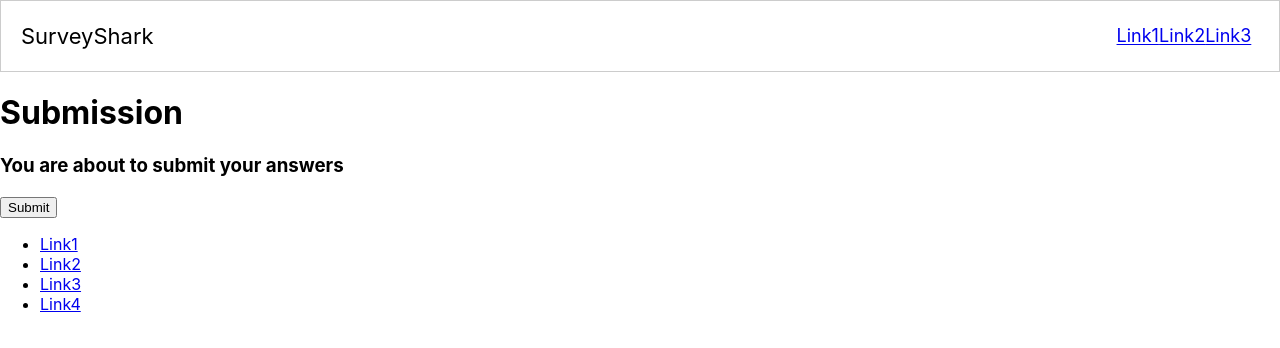
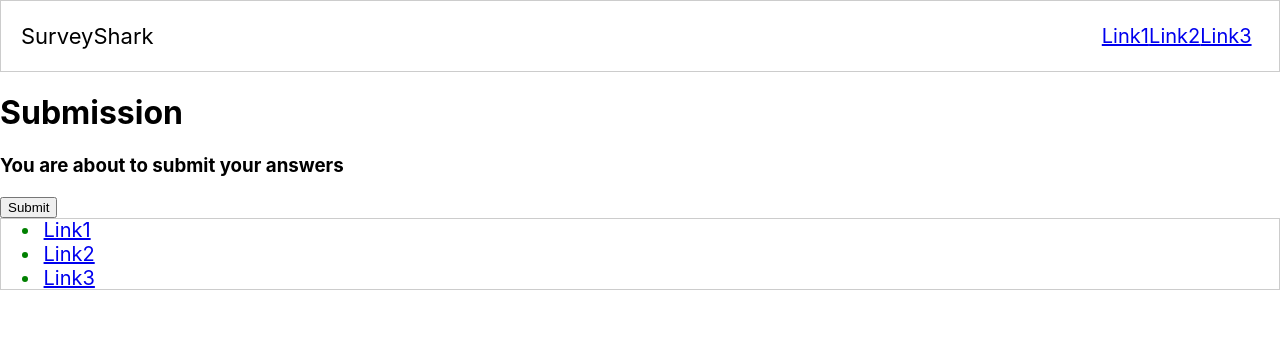
Before and after one commit to SurveyShark/surveyshark_ui, a React (Create React App) app: page /submission in a window 1280 px wide. Shown: the top 348 px of the page. Built offline with nearby package versions, Linux system fonts and the light colour scheme.

Commit message:
SS-15 Changes to footer logic.

```diff
--- a/src/client/components/Footer.js
+++ b/src/client/components/Footer.js
@@ -1,18 +1,39 @@
-import React from "react";
+import React, { useState } from 'react'
+//WIP - Still sees Header.css
+import '../../style/components/Footer.css'
 
+const Links = () => {
+  return (
+    <>
+      <li>
+        <a href="#" className="show-links">
+          Link1
+        </a>
+      </li>
+      <li>
+        <a href="#" className="show-links">
+          Link2
+        </a>
+      </li>
+      <li>
+        <a href="#" className="show-links">
+          Link3
+        </a>
+      </li>
+    </>
+  )
+}
 
 const Footer = () => {
-    return (
-        <div className="footer">
-            <ul className="menuList">
-                <li className="menuItem"><a href="https://www.google.com/">Link1</a></li>
-                <li className="menuItem"><a href="https://www.google.com/">Link2</a></li>
-                <li className="menuItem"><a href="https://www.google.com/">Link3</a></li>
-                <li className="menuItem"><a href="https://www.google.com/">Link4</a></li>
-            </ul>
-        </div>
+  return (
+    <div>
+      <nav className="navbar">
+        <ul>
+          <Links />
+        </ul>
+      </nav>
+    </div>
+  )
+}
 
-    );
-};
-
-export default Footer;
+export default Footer
--- /dev/null
+++ b/src/style/components/Footer.css
@@ -0,0 +1,5 @@
+.navbar {
+  cursor: pointer;
+  color: green;
+  font-size: 20px !important;
+}
```
